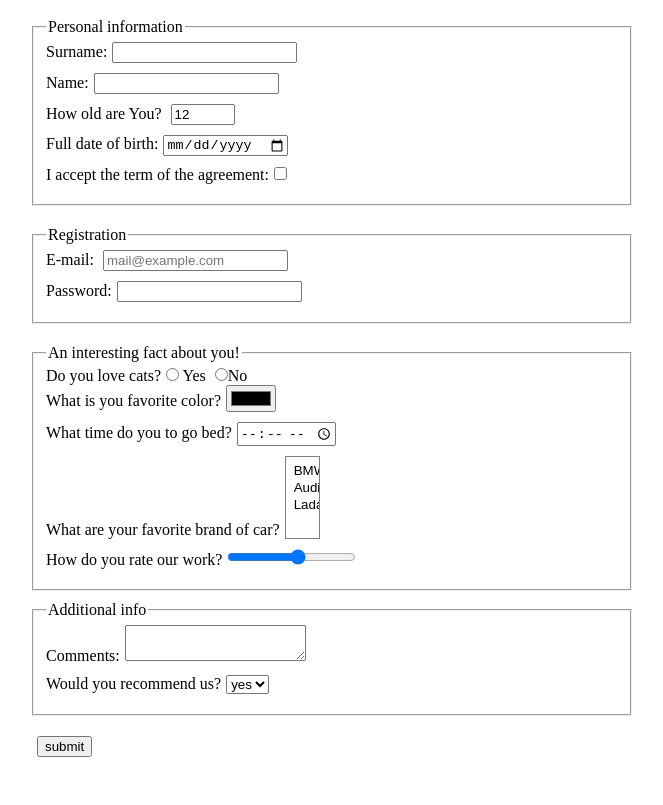
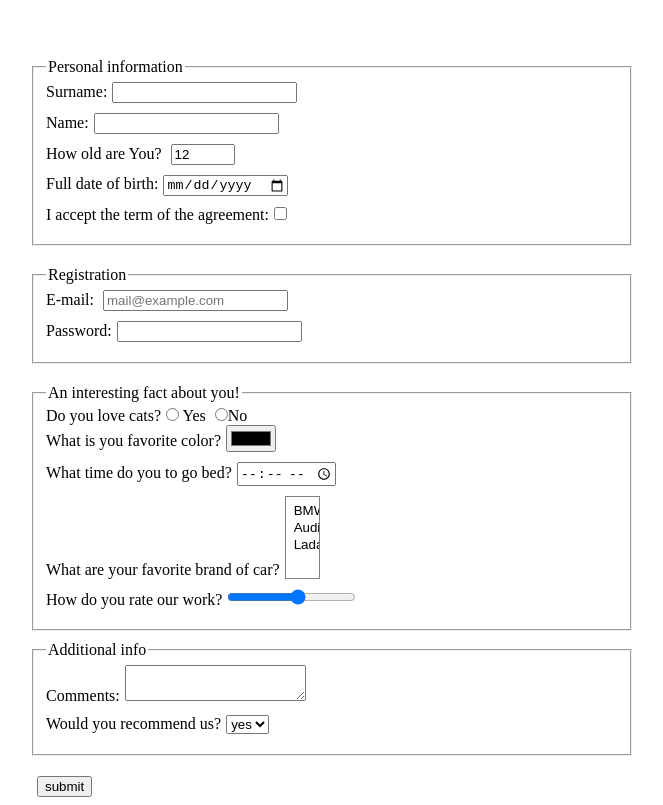
Before and after one commit to consol-ua/Web-academy, a plain HTML site: page Meeting_1/index.html in a window 1280 px wide. Shown: the whole page, without its empty margins (308-971 px from the left). Drawn offline with Linux system fonts and the light colour scheme.

Commit message:
Update style.css

```diff
--- a/Meeting_1/style.css
+++ b/Meeting_1/style.css
@@ -2,7 +2,7 @@
   max-width: 600px;
   min-width: 350px;
   margin: 0 auto;
-  padding: 10px 0 0 0;
+  padding: 50px 0 0 0;
 }
 .input {
   margin: 0 0 10px 0;
```
